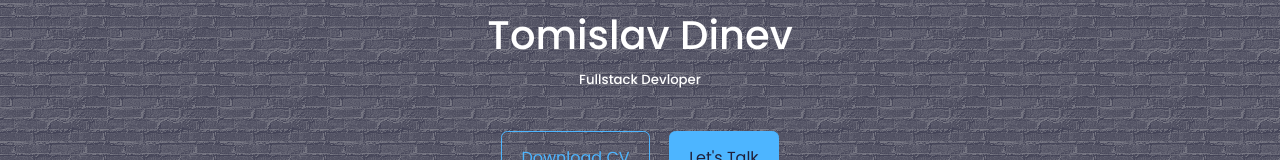
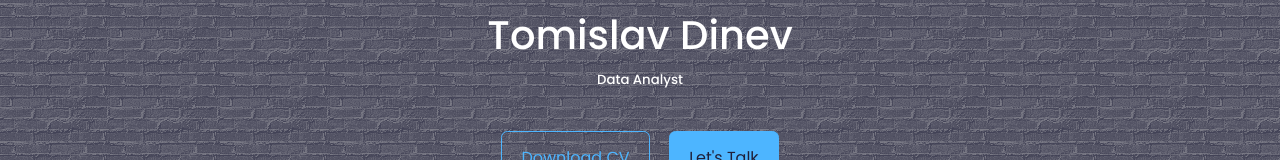
Before and after one commit to dinevtomislav/Portfolio, a React (Create React App) app in the folder react-portfolio-website/: page / in a window 1280 px wide. Shown: the part 134-294 px from the top of the page. Built offline with nearby package versions, Linux system fonts and the light colour scheme.

Commit message:
Update header component text and link target

```diff
--- a/react-portfolio-website/src/components/header/header.jsx
+++ b/react-portfolio-website/src/components/header/header.jsx
@@ -61,23 +61,17 @@ const Header = () => {
         <span className='bubbly'>v</span>
       </h1>
       <h5>
-        <span className='bubbly'>F</span>
-        <span className='bubbly'>u</span>
+        <span className='bubbly'>D</span>
+        <span className='bubbly'>a</span>
+        <span className='bubbly'>t</span>
+        <span className='bubbly'>a</span>
+        <span className='bubbly'>&nbsp;A</span>
+        <span className='bubbly'>n</span>
+        <span className='bubbly'>a</span>
         <span className='bubbly'>l</span>
-        <span className='bubbly'>l</span>
+        <span className='bubbly'>y</span>
         <span className='bubbly'>s</span>
         <span className='bubbly'>t</span>
-        <span className='bubbly'>a</span>
-        <span className='bubbly'>c</span>
-        <span className='bubbly'>k</span>
-        <span className='bubbly'>&nbsp;D</span>
-        <span className='bubbly'>e</span>
-        <span className='bubbly'>v</span>
-        <span className='bubbly'>l</span>
-        <span className='bubbly'>o</span>
-        <span className='bubbly'>p</span>
-        <span className='bubbly'>e</span>
-        <span className='bubbly'>r</span>
       </h5>
         <CTA />
         <HeaderSocials />
@@ -87,7 +81,7 @@ const Header = () => {
           <img src={ME} alt='' className='me-image' />
         </div>
 
-        <a href='#contact' className='scroll__down'>Scroll Down</a>
+        <a href='#portfolio' className='scroll__down'>Scroll Down</a>
       </div>
     </header>
   )
```
